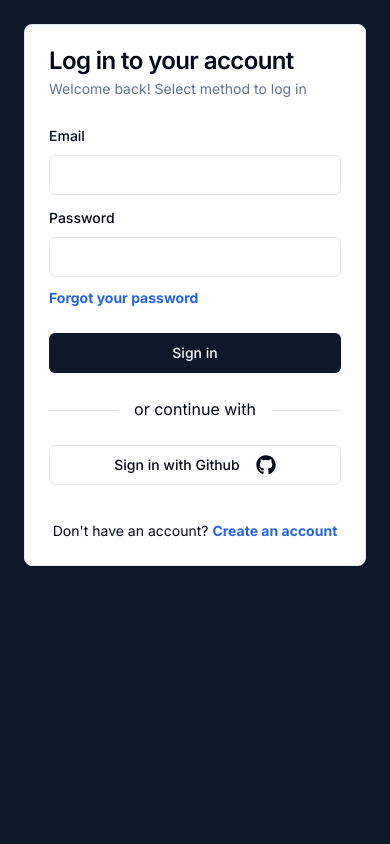
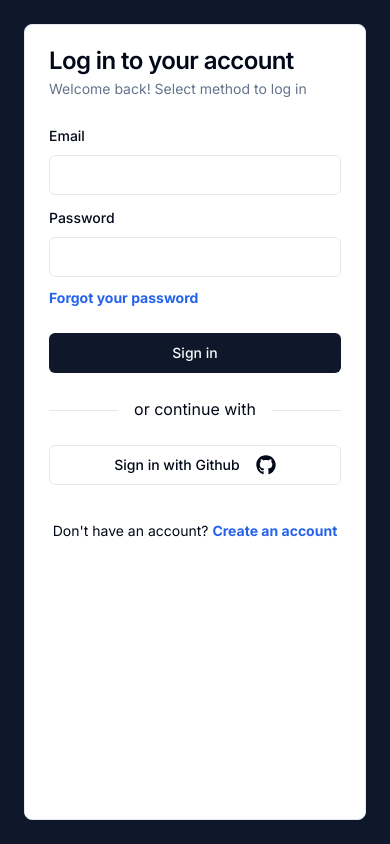
Before and after one commit to yowger/shopey, a Next.js app: page /login in a window 390 px wide. Built offline with nearby package versions, Linux system fonts and the light colour scheme.

Commit message:
login/register mobile responsiveness ui update

```diff
--- a/src/app/(auth)/layout.tsx
+++ b/src/app/(auth)/layout.tsx
@@ -4,7 +4,7 @@ interface RootLayoutProps {
 
 export default function RootLayout({ children }: RootLayoutProps) {
     return (
-        <div className="mx-auto w-full md:w-2/3 lg:w-1/2 max-w-7xl p-6 md:p-12">
+        <div className="mx-auto w-full flex justify-center max-w-7xl p-6 md:p-12">
             {children}
         </div>
     )
--- a/src/app/(auth)/login/page.tsx
+++ b/src/app/(auth)/login/page.tsx
@@ -12,7 +12,7 @@ import LoginForm from "@/components/forms/auth/login"
 
 export default function page() {
     return (
-        <Card className="">
+        <Card className="w-full md:w-2/3 lg:w-1/2">
             <CardHeader>
                 <CardTitle>Log in to your account</CardTitle>
                 <CardDescription>
--- a/src/app/(auth)/register/page.tsx
+++ b/src/app/(auth)/register/page.tsx
@@ -12,7 +12,7 @@ import RegisterForm from "@/components/forms/auth/register"
 
 export default function page() {
     return (
-        <Card className="">
+        <Card className="w-full md:w-2/3 lg:w-1/2">
             <CardHeader>
                 <CardTitle>Create an account</CardTitle>
                 <CardDescription>
```
